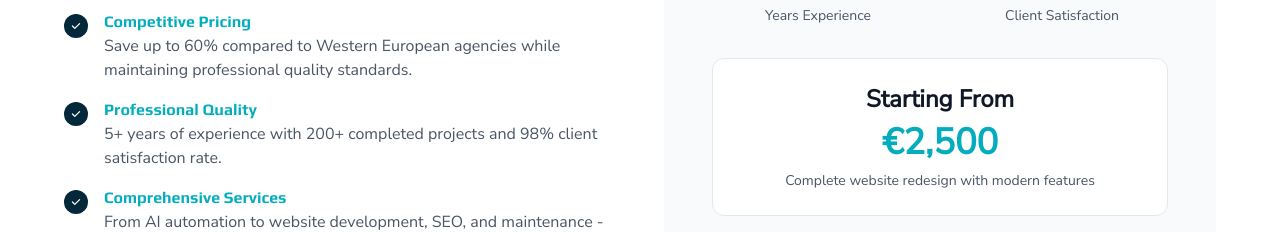
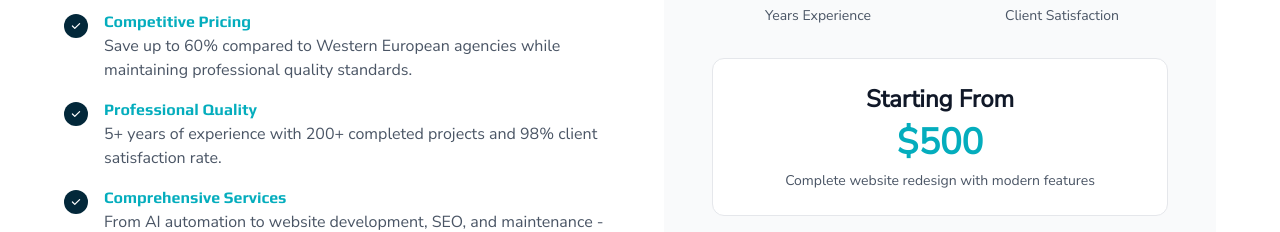
Before and after one commit to reidevaliaj/code-studio, a Next.js app: page /real-estate-landing in a window 1280 px wide. Shown: the part 1280-1512 px from the top of the page. Built offline with nearby package versions, Linux system fonts and the light colour scheme.

Commit message:
Real Estate

```diff
--- a/src/components/RealEstateAboutSection.tsx
+++ b/src/components/RealEstateAboutSection.tsx
@@ -107,7 +107,7 @@ export default function RealEstateAboutSection() {
               <div className="bg-white rounded-xl p-6 border border-gray-200">
                 <div className="text-center">
                   <div className="text-2xl font-bold text-gray-900 mb-2">{t('pricing.title')}</div>
-                  <div className="text-4xl font-bold text-[#04ADBD] mb-2">{t('pricing.amount')}</div>
+                  <div className="text-4xl font-bold text-[#04ADBD] mb-2">$500</div>
                   <div className="text-sm text-gray-600">{t('pricing.description')}</div>
                 </div>
               </div>
```
